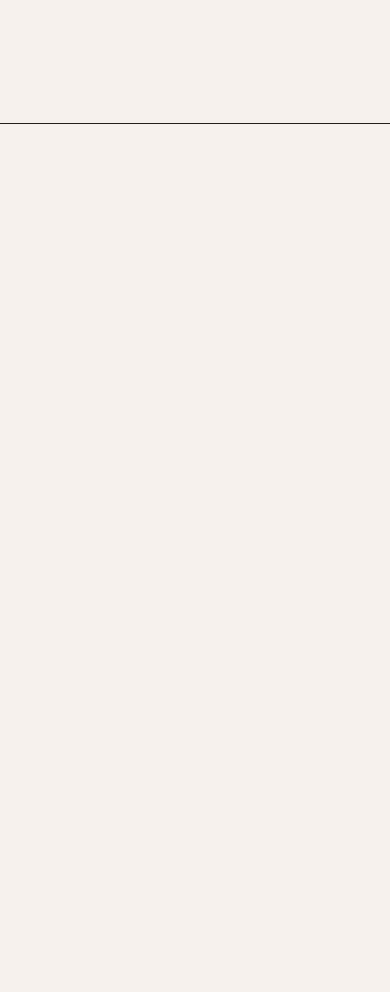
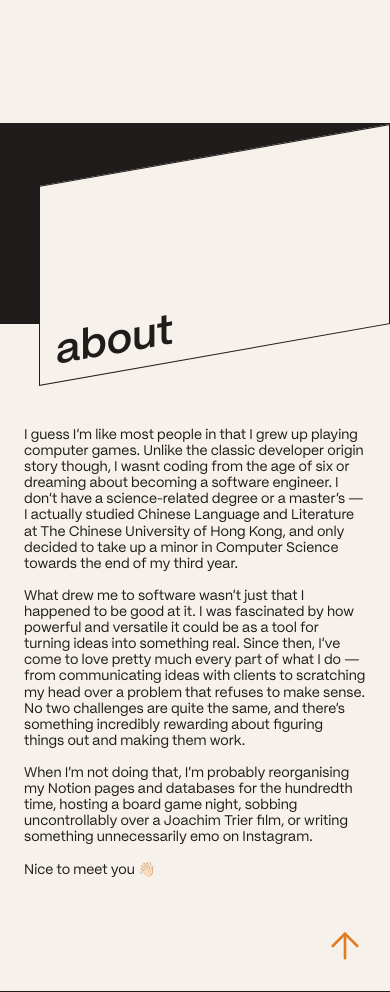
Before and after one commit to jonathan-lph/portfolio, a React (Vite) app: page / in a window 390 px wide. Shown: the part 720-1712 px from the top of the page. Before the commit the page ends 844 px from the top, so only its background shows below. Built offline with nearby package versions, Linux system fonts and the light colour scheme.

Commit message:
feat: add About section

```diff
--- a/src/App.tsx
+++ b/src/App.tsx
@@ -1,7 +1,13 @@
 import Header from './sections/Header/Header'
+import About from './sections/About/About'
 
 function App() {
-  return <Header />
+  return (
+    <>
+      <Header />
+      <About />
+    </>
+  )
 }
 
 export default App
--- /dev/null
+++ b/src/sections/About/About.module.css
@@ -0,0 +1,56 @@
+.row {
+  display: flex;
+  align-items: flex-start;
+  justify-content: space-between;
+  gap: 2.625rem;
+}
+
+.text {
+  width: 50%;
+  max-width: calc(500px + 2.625rem * 2);
+  margin-top: 19.25rem;
+  padding: 2.625rem;
+  display: flex;
+  flex-direction: column;
+  gap: 1.15em;
+  font-size: var(--text-base);
+  line-height: var(--line-height);
+}
+
+.text p {
+  margin: 0;
+}
+
+.illustration {
+  width: 50%;
+}
+
+.end {
+  display: flex;
+  justify-content: flex-end;
+  padding: 2.625rem;
+}
+
+@media (max-width: 767px) {
+  .row {
+    flex-direction: column;
+    gap: 20vw; /* clears the SectionLabel card's skewY overshoot on mobile */
+  }
+
+  .text {
+    width: 100%;
+    max-width: none;
+    margin-top: 0;
+    padding: 1.5rem;
+    font-size: var(--text-sm);
+  }
+
+  .illustration {
+    width: 100%;
+    order: -1;
+  }
+
+  .end {
+    padding: 1.5rem;
+  }
+}
--- /dev/null
+++ b/src/sections/About/About.tsx
@@ -0,0 +1,35 @@
+import BackToTop from '../../components/BackToTop/BackToTop'
+import Container from '../../components/Container/Container'
+import Divider from '../../components/Divider/Divider'
+import SectionLabel from '../../components/SectionLabel/SectionLabel'
+import styles from './About.module.css'
+
+const PARAGRAPHS = [
+  `I guess I’m like most people in that I grew up playing computer games. Unlike the classic developer origin story though, I wasnt coding from the age of six or dreaming about becoming a software engineer. I don’t have a science-related degree or a master’s — I actually studied Chinese Language and Literature at The Chinese University of Hong Kong, and only decided to take up a minor in Computer Science towards the end of my third year.`,
+  `What drew me to software wasn’t just that I happened to be good at it. I was fascinated by how powerful and versatile it could be as a tool for turning ideas into something real. Since then, I’ve come to love pretty much every part of what I do — from communicating ideas with clients to scratching my head over a problem that refuses to make sense. No two challenges are quite the same, and there’s something incredibly rewarding about figuring things out and making them work.`,
+  `When I’m not doing that, I’m probably reorganising my Notion pages and databases for the hundredth time, hosting a board game night, sobbing uncontrollably over a Joachim Trier film, or writing something unnecessarily emo on Instagram.`,
+  `Nice to meet you 👋🏻`,
+]
+
+function About() {
+  return (
+    <section id="about" className={styles.about}>
+      <Container className={styles.row}>
+        <div className={styles.text}>
+          {PARAGRAPHS.map((paragraph) => (
+            <p key={paragraph}>{paragraph}</p>
+          ))}
+        </div>
+        <div className={styles.illustration}>
+          <SectionLabel label="about" flip />
+        </div>
+      </Container>
+      <Container className={styles.end}>
+        <BackToTop />
+      </Container>
+      <Divider />
+    </section>
+  )
+}
+
+export default About
```
